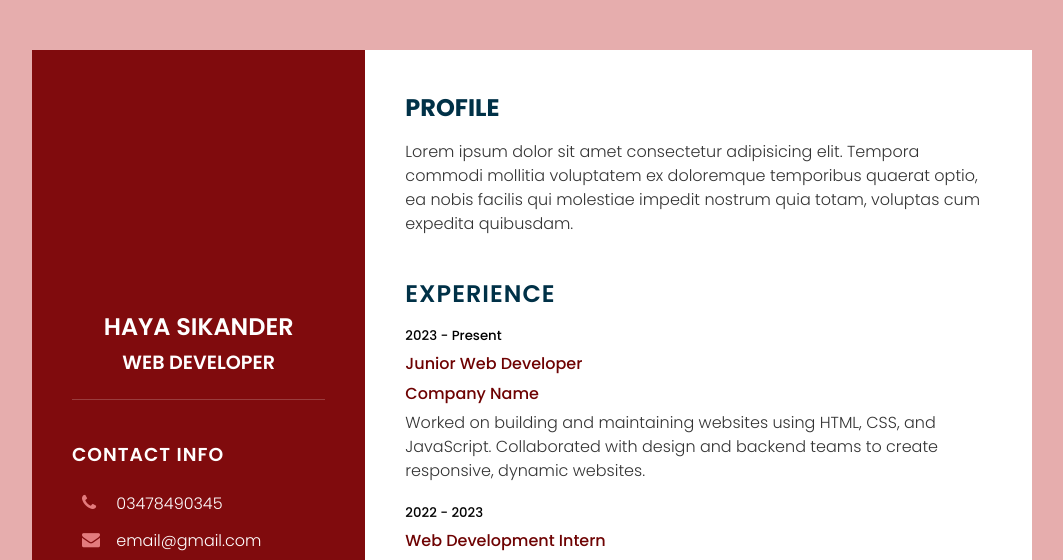
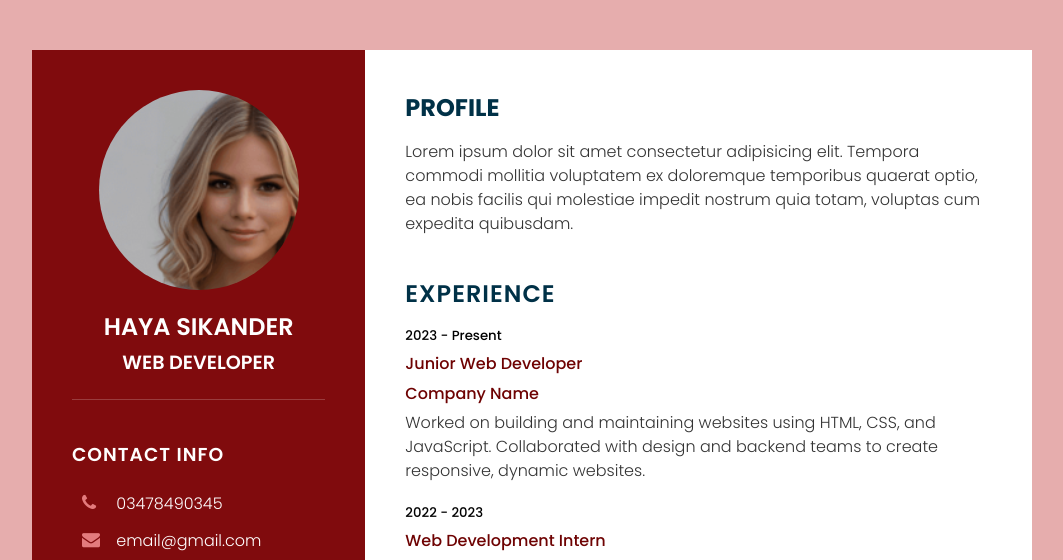
Before and after one commit to HayaSk123/Resume, a plain HTML site: page index.html in a window 1280 px wide. Shown: the top 560 px of the page, without its empty margins (108-1171 px from the left). Drawn offline with Linux system fonts and the light colour scheme.

Commit message:
Update index.html

```diff
--- a/index.html
+++ b/index.html
@@ -8,7 +8,7 @@
     </head> <body> <div class="container"> <div class="left-side">
         <div class="profiletext">
             <div class="imgbox">
-                <img src="./imgs/07.09.2024_18.55.48_REC.png">
+                <img src="/07.09.2024_18.55.48_REC.png">
             </div class="text">
             <h2>Haya Sikander<br><span>Web Developer</span></h2>
         </div>
```
